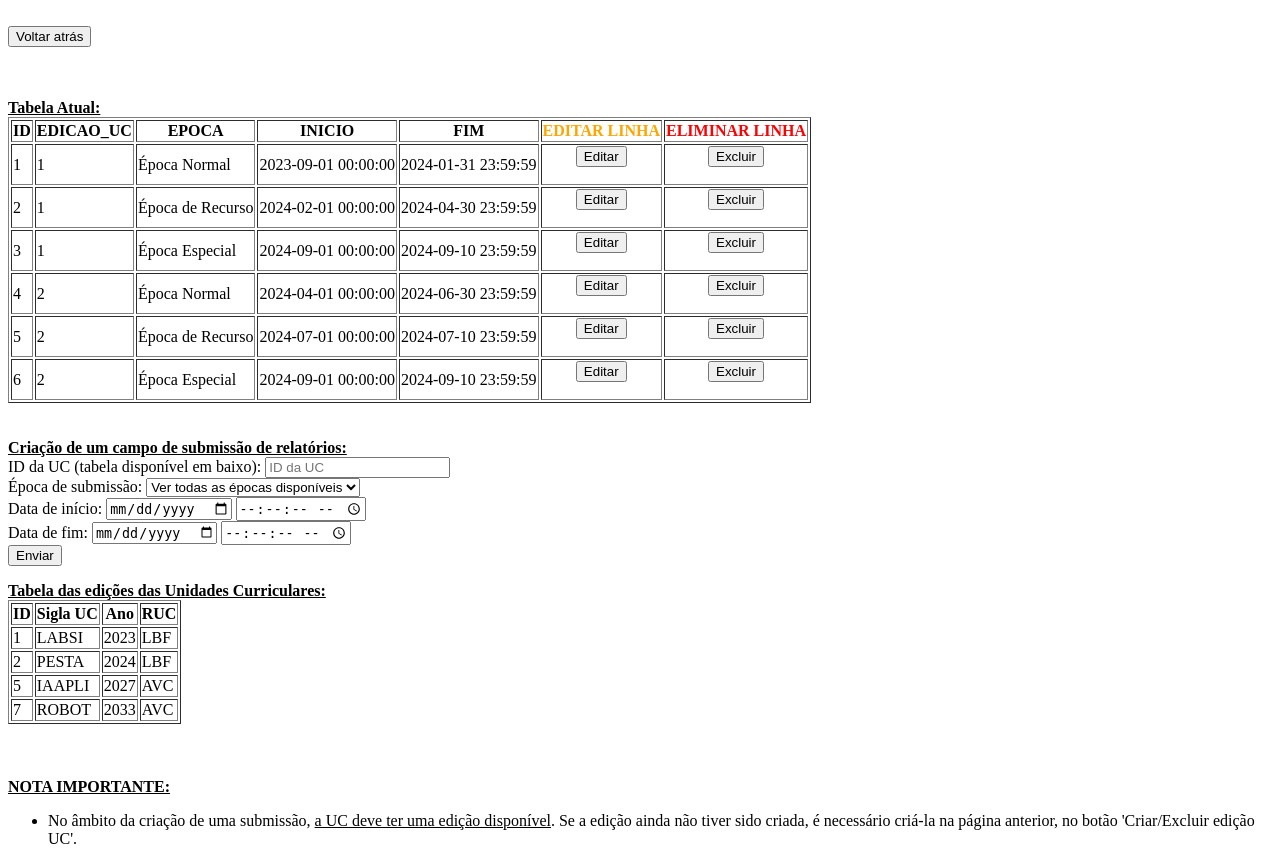
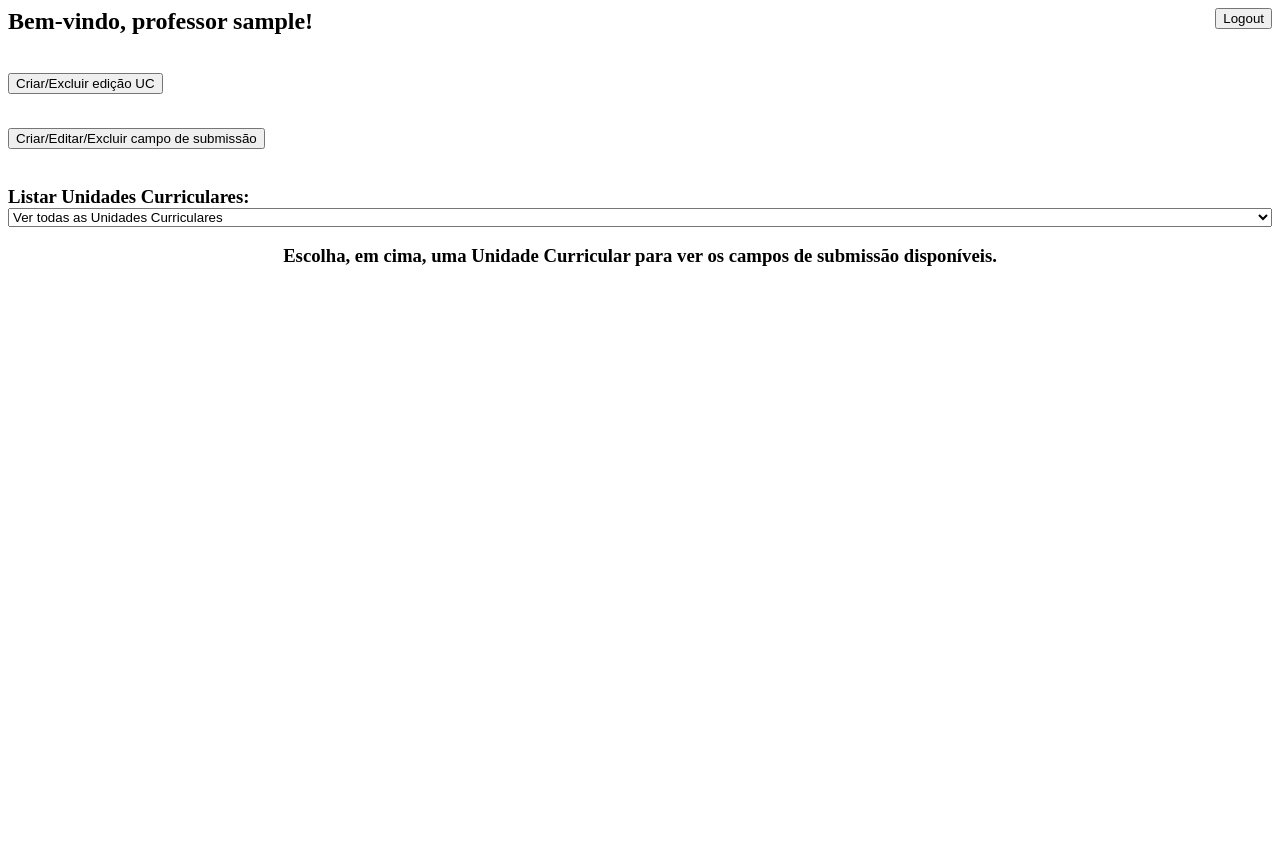
Before and after one commit to gustavof05/Projeto-PESTA, a PHP site: page /testeeeee.php in a window 1280 px wide. After the commit the page ends 266 px from the top, so only its background shows below. Run offline with PHP 8.4, Linux system fonts and the light colour scheme; the visitor is signed in with stand-in values (Sample User, id 1); data comes from the database, SQL or seed files in the repository; both versions use the stored data as it was after the commit.

Commit message:
15º Commit
Páginas de criação/edição de UC e AVALIACOES concluídas. Criação/Edição/Remoção de avaliações adaptada a ADMIN's e a RUC's

```diff
--- a/error.php
+++ b/error.php
@@ -6,7 +6,7 @@
     <br>
     <br>
     <br>
-    <div style="text-align:center"><h1>Ocorreu algum erro com os dados de login</h1></div>
+    <div style="text-align:center"><h1>Ocorreu algum erro com os dados de login ou não tem permissões para entrar nesta páginas</h1></div>
     <br>
     <br>
     <br>
--- a/testeeeee.php
+++ b/testeeeee.php
@@ -2,257 +2,277 @@
   $conexao = new SQLite3('bd_pesta.db');
   if(!$conexao) die("Erro ao conectar a base de dados."); //Houve erros na conexão
   date_default_timezone_set("Europe/Lisbon");
-  session_set_cookie_params(['httponly' => true]);  //Proteção contra roubos de sessão
-  session_start();  //Inicio de sessão
-  if ($_SESSION['user'] == "admin" || $_SESSION['user'] == "ruc") //Esta página só funciona para ADMIN'S e RUC'S
-  {
-//------------------------------------ENVIAR DADOS------------------------------------\\
-    if(isset($_POST['env'])) //Se o formulário for enviado
-    {
-      if(isset($_POST['id'], $_POST['epoca'], $_POST['inicio'], $_POST['fim'])) //Verificar se todos os campos foram preenchidos
-      {
-        //Recuperar dados do formulário
-        $id = $_POST['id'];
-        $epoca = $_POST['epoca'];
-        $inicio = $_POST['inicio'];
-        $fim = $_POST['fim'];
-        $di = $_POST['di'];
-        $df = $_POST['df'];
-        $inicio = $inicio . " " . $di;
-        $fim = $fim . " " . $df;
-        //Preparar a inserção da nova edição de UC
-        $stmt = $conexao->prepare("INSERT INTO AVALIACOES (EDICAO_UC, EPOCA, INICIO, FIM) VALUES (:id, :ep, :ini, :fm)");
-        $stmt->bindParam(':id', $id);
-        $stmt->bindParam(':ep', $epoca);
-        $stmt->bindParam(':ini', $inicio);
-        $stmt->bindParam(':fm', $fim);
-        $stmt->execute(); //Executar a submissão dos dados na BD
-        header('Location: ' . $_SERVER['PHP_SELF']); //Redireciona para a mesma página após a inserção dos dados
-        exit();
-      }
-    }
-//-----------------------------------ATUALIZAR DADOS-----------------------------------\\
-    if(isset($_POST['edit']))  //Se o botão de edição for clicado
-    {
-      if(isset($_POST['eid']))  //Verificar se o ID da linha a ser editada foi passado via POST
-      {
-        $eid = $_POST['eid']; //ID da linha a ser editada
-        header("Location: $_SERVER[PHP_SELF]?edit_id=$eid");  //Redireciona para a mesma página, mas com o ID da linha sendo editada
-        exit();
-      }
-    }
-    if(isset($_POST['update'])) //Se o botão de atualização for clicado
-    {
-      // Verifique se todos os campos necessários estão definidos
-      if(isset($_POST['id'], $_POST['new_inicio'], $_POST['new_fim']))
-      {
-        //Recuperar os dados do formulário de atualização
-        $id = $_POST['id'];
-        $new_inicio = $_POST['new_inicio'];
-        $new_fim = $_POST['new_fim'];
-        $new_di = $_POST['new_di'];
-        $new_df = $_POST['new_df'];
-        $new_inicio = $new_inicio . " " . $new_di;
-        $new_fim = $new_fim . " " . $new_df;
-        //Preparar a atualização das datas de início e de fim
-        $stmt = $conexao->prepare("UPDATE AVALIACOES SET INICIO = :ini, FIM = :fm WHERE ID = :id");
-        $stmt->bindParam(':id', $id);
-        $stmt->bindParam(':ini', $new_inicio);
-        $stmt->bindParam(':fm', $new_fim);
-        $stmt->execute(); //Executar a atualização dos dados na BD
-        header('Location: ' . $_SERVER['PHP_SELF']); //Redireciona para a mesma página após a atualização dos dados
-        exit();
-      }
-    }
-//-----------------------------------ELIMINAR DADOS-----------------------------------\\
-    if(isset($_POST['delete'])) //Se o botão de exclusão for clicado
-    {
-      if(isset($_POST['did']))  //Verificar se o ID da linha a ser excluída foi passado via POST
-      {
-        //Recuperar o ID da linha a ser excluída
-        $did = $_POST['did'];
-        //Preparar a exclusão da nova edição de UC
-        $stmt = $conexao->prepare("DELETE FROM AVALIACOES WHERE ID = :id");
-        $stmt->bindParam(':id', $did);
-        $stmt->execute(); //Executar a submissão dos dados na BD
-        header('Location: ' . $_SERVER['PHP_SELF']);
-        exit();
-      }
-    }
-    $resultado = $conexao->query("SELECT * FROM AVALIACOES"); //Consultar os dados da BD
+  $datual = date('Y-m-d H:i:s');  //Data de hoje
 ?>
 <html lang="pt">
   <head>
-    <title>Cria&ccedil;&atilde;o de submiss&otilde;es</title>
+    <title>Submiss&atilde;o de relat&oacute;rios</title>
+    <script>
+        function mostrar()
+        {
+          var uc = document.getElementById("FiltroDisciplinas").value;
+          document.getElementById("todos").style.display = "none";
+          document.getElementById("1").style.display = "none";
+          document.getElementById("2").style.display = "none";
+          if(uc == "0") document.getElementById("todos").style.display = "block";
+          else if(uc == "1") document.getElementById("1").style.display = "block";
+          else if(uc == "2") document.getElementById("2").style.display = "block";
+        }
+    </script>
   </head>
   <body>
-    <br>
-    <form action="sub_rel.php" method="POST">
-      <div style="text-align:left"><input type="submit" name="login" value="Voltar atrás"/></div>
+    <?php
+      session_set_cookie_params(['httponly' => true]);  //Proteção contra roubos de sessão
+      session_start();  //Inicio de sessão
+
+      if(!isset($_SESSION['user']))  //Se o usuário não estiver logado
+      {
+        header('Location: login.php');  //Redirecionar para a página de login
+        exit();
+      }
+//------------------------------------SEPARADOR ADMIN------------------------------------\\
+      if ($_SESSION['user'] == "admin")
+      {
+        echo "<b><h2>Bem-vindo, professor " . $_SESSION['user_aka'] . "!"
+    ?>
+    <form action="login.php" style="display: inline; float: right;" method="POST">
+      <input type="submit" name="logout" value="Logout"/>
+    </form>
+    <?php
+        echo "</b></h2><br>";
+    ?>
+    <form action="criar_uc.php" method="POST">
+      <input type="submit" name="cuc" value="Criar/Excluir edição UC"/>
     </form>
     <br>
-    <br>
-    <b><u>Tabela Atual:</u></b>
-    <table border="1">
-      <tr>
-        <th>ID</th>
-        <th>EDICAO_UC</th>
-        <th>EPOCA</th>
-        <th>INICIO</th>
-        <th>FIM</th>
-        <th style='color: orange'>EDITAR LINHA</th>
-        <th style='color: red'>ELIMINAR LINHA</th>
-      </tr>
+    <form action="criar_av.php" style="display: inline;" method="POST">
+      <input type="submit" name="ca" value="Criar/Editar/Excluir campo de submissão"/>
+    </form>
+    <!--Selecionar UC-->
+    <br><br><b><h3>Listar Unidades Curriculares:</b>
+    <select id='FiltroDisciplinas' name='FiltroDisciplinas' size='' style='width:100%;' onchange='mostrar()'>
+      <option value='0' selected>Ver todas as Unidades Curriculares</option>
       <?php
-        while($row = $resultado->fetchArray(SQLITE3_ASSOC)) //Mostrar cada linha da tabela
+        $queryucruc = $conexao->prepare("SELECT id, SIGLA FROM UC WHERE RUC = :ruc_sigla");
+        $queryucruc->bindValue(':ruc_sigla', $_SESSION['user_aka']);
+        $resultadoucruc = $queryucruc->execute();
+        while($row = $resultadoucruc->fetchArray(SQLITE3_ASSOC)) echo "<option value='" . $row['id'] . "'>" . $row['SIGLA'] . "</option>";
+        echo "</select></h3>";
+        echo "<div id='todos' style='display: block; text-align:center;'><h3><b>Escolha, em cima, uma Unidade Curricular para ver os campos de submissão disponíveis.</b></div>";
+        while($row)
         {
-          echo "<tr>";
-          echo "<td>" . $row['ID'] . "</td>";
-          echo "<td>" . $row['EDICAO_UC'] . "</td>";
-          echo "<td>" . $row['EPOCA'] . "</td>";
-          echo "<td>" . $row['INICIO'] . "</td>";
-          echo "<td>" . $row['FIM'] . "</td>";
-          //Botão de edição
-          echo "<td style='text-align:center'>";
-          if($_SESSION['user'] == "admin") //Se for ADMIN
+          echo "<div id='" . $row['id'] . "' style='display: none;'><h3><b>Campos de submissão para " . $row['SIGLA'] . ":</b></h3>";
+          //Verificar se existe uma edição aberta dentro do prazo
+          $resultado = $conexao->prepare("SELECT * FROM AVALIACOES WHERE EDICAO_UC = :id");
+          $query->bindValue(':id', $row['id']);
+          $resultado = $query->execute();
+          if($resultado)
           {
-            if(isset($_GET['edit_id']) && $_GET['edit_id'] == $row['ID'])
+            if ($resultado->fetchArray() != false)
             {
-              echo "<form action='" . htmlspecialchars($_SERVER["PHP_SELF"]) . "' method='POST'>";
-              echo "<input type='hidden' name='id' value='" . $row['ID'] . "'>";
-              echo "Nova Data de Início: <input type='date' name='new_inicio' value='" . $row['INICIO'] . "' required>";
-              echo "<input type='time' step='1' name='new_di' required><br>";
-              echo "Nova Data de Fim: <input type='date' name='new_fim' value='" . $row['FIM'] . "' required>";
-              echo "<input type='time' step='1' name='new_df' required><br>";
-              echo "<input type='submit' name='update' value='Atualizar'>";
-              echo "<input type='button' value='Cancelar' onclick='window.location.href=\"" . $_SERVER["PHP_SELF"] . "\"'>";
-              echo "</form>";
-            }
+              echo "Existem campos de submissão disponíveis neste momento:";
+              $resultado->reset();
+              echo "<br><br>";
+              while ($row = $resultado->fetchArray(SQLITE3_ASSOC))
+              {
+                $dinicial = strtotime($row["INICIO"]); //Converte a data do formato string para timestamp
+                $dfinal = strtotime($row["FIM"]); //Converte a data do formato string para timestamp
+                $hoje = strtotime($datual); //Converte a data atual para timestamp
+                $cor = ($hoje >= $dinicial && $hoje <= $dfinal) ? "green" : "red"; //Verifica se o prazo está ultrapassado
+                echo "<b>Época:</b> <span style='color: blue;'>". $row["EPOCA"]. "</span> - <b>Prazo: <span style='color: $cor; text-decoration: underline;'>" . $row["FIM"] . "</span></b><br>";
+        ?>
+    <form action="" enctype="multipart/form-data" method="POST">
+      <input type="file" name="file"/>
+      <input type="submit" name="enviar" value="Submeter"/>
+    </form>
+    <?php
+                if(isset($_POST["enviar"]))
+                {
+                  $arq = $_FILES["file"];
+                  $narq = explode(".", $arq["name"]);
+                  if($narq[sizeof($narq)-1] != "pdf") die("Não é possível dar upload do arquivo");
                   else
                   {
-              echo "<form action='" . htmlspecialchars($_SERVER["PHP_SELF"]) . "' method='POST'>";
-              echo "<input type='hidden' name='eid' value='" . $row['ID'] . "'>";
-              echo "<input type='submit' name='edit' value='Editar'>";
-              echo "</form>";
+                    move_uploaded_file($arq["tmp_name"], "relatorios/" . $arq["name"]);
+                    echo "Upload realizado";
                   }
                 }
-          else //Se não for ADMIN (mas for RUC)
+                echo "<br>";
+              }
+            }
+            else echo "<br><b>Não há nenhuma edição aberta dentro do prazo para submissão de relatórios.</b>";
+          }
+          else echo "<br><b>Erro na consulta da base de dados.</b>";
+          echo "</div>";
+        }
+      }
+//------------------------------------SEPARADOR RUC------------------------------------\\
+      else if ($_SESSION['user'] == "ruc")
       {
-            $uc_sigla = $_SESSION['user_aka']; //Sigla do RUC
-            //Consultar a tabela UC para obter o ID da UC
-            $query_uc = $conexao->prepare("SELECT id FROM UC WHERE RUC = :sigla");
-            $query_uc->bindValue(':sigla', $uc_sigla);
-            $result_uc = $query_uc->execute();
-            $uc_row = $result_uc->fetchArray(SQLITE3_ASSOC);  //Atribui o id das linhas(resultados) à variável
-            $uc_id = $uc_row['id'];
-            $edicao_uc_id = $row['EDICAO_UC']; // ID na coluna EDICAO_UC
-            if(isset($_GET['edit_id']) && $_GET['edit_id'] == $row['ID'])
+        echo "<b><h2>Bem-vindo, professor " . $_SESSION['user_aka'] . "!"
+    ?>
+    <form action="login.php" style="display: inline; float: right;" method="POST">
+      <input type="submit" name="logout" value="Logout"/>
+    </form>
+    <?php
+        echo "</b></h2><br>";
+    ?>
+    <form action="criar_av.php" style="display: inline;" method="POST">
+      <input type="submit" name="ca" value="Criar/Editar/Excluir campo de submissão"/>
+    </form>
+    <!--Selecionar UC-->
+    <br><br><b><h3>Listar Unidades Curriculares:</b>
+    <select id='FiltroDisciplinas' name='FiltroDisciplinas' size='' style='width:100%;' onchange='mostrar()'>
+      <option value='0' selected>Ver todas as Unidades Curriculares</option>
+      <?php
+        $queryucruc = $conexao->prepare("SELECT id, SIGLA FROM UC WHERE RUC = :ruc_sigla");
+        $queryucruc->bindValue(':ruc_sigla', $_SESSION['user_aka']);
+        $resultadoucruc = $queryucruc->execute();
+        while($row = $resultadoucruc->fetchArray(SQLITE3_ASSOC)) echo "<option value='" . $row['id'] . "'>" . $row['SIGLA'] . "</option>";
+        echo "</select></h3>";
+        echo "<div id='todos' style='display: block; text-align:center;'><h3><b>Escolha, em cima, uma Unidade Curricular para ver os campos de submissão disponíveis.</b></div>";
+        while($row)
         {
-              //Formulário de edição
-              echo "<form action='" . htmlspecialchars($_SERVER["PHP_SELF"]) . "' method='POST'>";
-              echo "<input type='hidden' name='id' value='" . $row['ID'] . "'>";
-              echo "Nova Data de Início: <input type='date' name='new_inicio' value='" . $row['INICIO'] . "' required>";
-              echo "<input type='time' step='1' name='new_di' required><br>";
-              echo "Nova Data de Fim: <input type='date' name='new_fim' value='" . $row['FIM'] . "' required>";
-              echo "<input type='time' step='1' name='new_df' required><br>";
-              echo "<input type='submit' name='update' value='Atualizar'>";
-              echo "<input type='button' value='Cancelar' onclick='window.location.href=\"" . $_SERVER["PHP_SELF"] . "\"'>";
-              echo "</form>";
+          echo "<div id='" . $row['id'] . "' style='display: none;'><h3><b>Campos de submissão para " . $row['SIGLA'] . ":</b></h3>";
+          //Verificar se existe uma edição aberta dentro do prazo
+          $resultado = $conexao->prepare("SELECT * FROM AVALIACOES WHERE EDICAO_UC = :id");
+          $query->bindValue(':id', $row['id']);
+          $resultado = $query->execute();
+          if($resultado)
+          {
+            if ($resultado->fetchArray() != false)
+            {
+              echo "Existem campos de submissão disponíveis neste momento:";
+              $resultado->reset();
+              echo "<br><br>";
+              while ($row = $resultado->fetchArray(SQLITE3_ASSOC))
+              {
+                $dinicial = strtotime($row["INICIO"]); //Converte a data do formato string para timestamp
+                $dfinal = strtotime($row["FIM"]); //Converte a data do formato string para timestamp
+                $hoje = strtotime($datual); //Converte a data atual para timestamp
+                $cor = ($hoje >= $dinicial && $hoje <= $dfinal) ? "green" : "red"; //Verifica se o prazo está ultrapassado
+                echo "<b>Época:</b> <span style='color: blue;'>". $row["EPOCA"]. "</span> - <b>Prazo: <span style='color: $cor; text-decoration: underline;'>" . $row["FIM"] . "</span></b><br>";
+        ?>
+    <form action="" enctype="multipart/form-data" method="POST">
+      <input type="file" name="file"/>
+      <input type="submit" name="enviar" value="Submeter"/>
+    </form>
+    <?php
+                if(isset($_POST["enviar"]))
+                {
+                  $arq = $_FILES["file"];
+                  $narq = explode(".", $arq["name"]);
+                  if($narq[sizeof($narq)-1] != "pdf") die("Não é possível dar upload do arquivo");
+                  else
+                  {
+                    move_uploaded_file($arq["tmp_name"], "relatorios/" . $arq["name"]);
+                    echo "Upload realizado";
                   }
-            else if($edicao_uc_id == $uc_id) //Verificar se o id da UC do RUC corresponde ao id da EDICAO_UC
+                }
+                echo "<br>";
+              }
+            }
+            else echo "<br><b>Não há nenhuma edição aberta dentro do prazo para submissão de relatórios.</b>";
+          }
+          else echo "<br><b>Erro na consulta da base de dados.</b>";
+          echo "</div>";
+        }
+      }
+//--------------------------------------SEPARADOR ALUNO--------------------------------------\\
+      else
       {
-              //Botão de edição
-              echo "<form action='" . htmlspecialchars($_SERVER["PHP_SELF"]) . "' method='POST'>";
-              echo "<input type='hidden' name='eid' value='" . $row['ID'] . "'>";
-              echo "<input type='submit' name='edit' value='Editar'>";
-              echo "</form>";
+        echo "<b><h2>Bem-vindo, aluno nº" . $_SESSION['user_aka'] . "!"
+    ?>
+    <form action="login.php" style="display: inline; float: right;" method="POST">
+      <input type="submit" name="logout" value="Logout"/>
+    </form>
+    <?php
+        echo "</b></h2>";
+        //Botões para visualizar UCs e respetivos campos de submissão (com prazos visíveis)
+        echo "<br><b><h3>Listar Unidades Curriculares:</b>
+        <select id='FiltroDisciplinas' name='FiltroDisciplinas' size='' style='width:100%;' onchange='mostrar()'>
+          <option value='0' selected>Ver todas as Unidades Curriculares</option>
+          <option value='1' >Laborat&oacute;rio de Sistemas (LABSI)</option>
+          <option value='2' >Projeto / Est&aacute;gio (PESTA)</option>
+        </select></h3>";
+        echo "<div id='todos' style='display: block; text-align:center;'><h3><b>Escolha, em cima, uma Unidade Curricular para ver os campos de submissão disponíveis.</b></div>";
+        echo "<div id='labsi' style='display: none;'><h3><b>Campos de submissão para Laboratório de Sistemas (LABSI):</b></h3>";
+        //Verificar se existe uma edição aberta dentro do prazo
+        $resultado = $conexao->query("SELECT * FROM AVALIACOES WHERE EDICAO_UC = 1 AND INICIO <= '$datual' AND FIM >= '$datual'");
+        if($resultado)
+        {
+          if ($resultado->fetchArray() != false)
+          {
+            echo "Existem campos de submissão disponíveis neste momento:";
+            $resultado->reset();
+            echo "<br><br>";
+            while ($row = $resultado->fetchArray(SQLITE3_ASSOC))
+            {
+              echo "<b>Época:</b> <span style='color: blue;'>". $row["EPOCA"]. "</span> - <b>Prazo: <span style='text-decoration: underline;'>" . $row["FIM"] . "</span></b><br>";
+    ?>
+    <form action="" enctype="multipart/form-data" method="POST">
+			<input type="file" name="file"/>
+      <input type="submit" name="enviar" value="Submeter"/>
+    </form>
+    <?php
+              if(isset($_POST["enviar"]))
+              {
+                $arq = $_FILES["file"];
+                $narq = explode(".", $arq["name"]);
+                if($narq[sizeof($narq)-1] != "pdf") die("Não é possível dar upload do arquivo");
+                else
+                {
+                  move_uploaded_file($arq["tmp_name"], "relatorios/" . $arq["name"]);
+                  echo "Upload realizado";
                 }
-            else echo"---";   //Se o UC não for do RUC
               }
-          echo "</td>";
-          //Botão de exclusão
-          echo "<td style='text-align:center'>";
-          if($_SESSION['user'] == "admin") //Se for ADMIN
+              echo "<br>";
+            }
+          }
+          else echo "<br><b>Não há nenhuma edição aberta dentro do prazo para submissão de relatórios.</b>";
+        }
+        else echo "<br><b>Erro na consulta da base de dados.</b>";
+        echo "</div>";
+        echo "<div id='pesta' style='display: none;'><h3><b>Campos de submissão para Projeto / Estágio (PESTA):</b></h3>";
+        //Verificar se existe uma edição aberta dentro do prazo
+        $resultado = $conexao->query("SELECT * FROM AVALIACOES WHERE EDICAO_UC = 2 AND (INICIO <= '$datual' AND FIM >= '$datual') /*OR (INICIO <= '2024-05-18 15:16:00' AND FIM >= '2024-06-18 15:16:00')*/");
+        if($resultado)
         {
-            echo "<form action='" . htmlspecialchars($_SERVER["PHP_SELF"]) . "' method='POST'>";
-            echo "<input type='hidden' name='did' value='" . $row['ID'] . "'>";
-            echo "<input type='submit' name='delete' value='Excluir'>";
-            echo "</form>";
+          if ($resultado->fetchArray() != false)
+          {
+            echo "Existem campos de submissão disponíveis neste momento:";
+            $resultado->reset();
+            echo "<br><br>";
+            while ($row = $resultado->fetchArray(SQLITE3_ASSOC))
+            {
+              echo "<b>Época:</b> <span style='color: blue;'>". $row["EPOCA"]. "</span> - <b>Prazo: <span style='text-decoration: underline;'>" . $row["FIM"] . "</span></b><br>";
+    ?>
+    <form action="" enctype="multipart/form-data" method="POST">
+      <input type="file" name="file"/>
+      <input type="submit" name="enviar" value="Submeter"/>
+    </form>
+    <?php
+              if(isset($_POST["enviar"]))
+              {
+                $arq = $_FILES["file"];
+                $narq = explode(".", $arq["name"]);
+                if($narq[sizeof($narq)-1] != "pdf") die("Não é possível dar upload do arquivo");
+                else
+                {
+                  move_uploaded_file($arq["tmp_name"], "relatorios/" . $arq["name"]);
+                  echo "Upload realizado";
                 }
-          else //Se não for ADMIN (mas for RUC)
-          {
-            $uc_sigla = $_SESSION['user_aka']; //Sigla do RUC
-            //Consultar a tabela UC para obter o ID da UC
-            $query_uc = $conexao->prepare("SELECT id FROM UC WHERE RUC = :sigla");
-            $query_uc->bindValue(':sigla', $uc_sigla);
-            $result_uc = $query_uc->execute();
-            $uc_row = $result_uc->fetchArray(SQLITE3_ASSOC);  //Atribui o id das linhas(resultados) à variável
-            $uc_id = $uc_row['id'];
-            $edicao_uc_id = $row['EDICAO_UC']; // ID na coluna EDICAO_UC
-            if($edicao_uc_id == $uc_id) //Verificar se o id da UC do RUC corresponde ao id da EDICAO_UC
-            {
-              echo "<form action='" . htmlspecialchars($_SERVER["PHP_SELF"]) . "' method='POST'>";
-              echo "<input type='hidden' name='did' value='" . $row['ID'] . "'>";
-              echo "<input type='submit' name='delete' value='Excluir'>";
-              echo "</form>";
               }
-            else echo"---";   //Se o UC não for do RUC
-            echo "</td>";
+              echo "<br>";
             }
-          echo "</tr>";
+          }
+          else echo "<br><b>Não há nenhuma edição aberta dentro do prazo para submissão de relatórios.</b>";
+        }
+        else echo "<br><b>Erro na consulta da base de dados.</b>";
+        echo "</div>";
       }
     ?>
-    </table>
-    <br><br>
-    <b><u>Criação de um campo de submissão de relatórios:</u></b>
-    <form action="" method="POST">
-        ID da UC (tabela disponível em baixo): <input type="text" name="id" value="" autocomplete="off" placeholder="ID da UC" required>
-        <br>
-        Época de submissão: <select id='FiltroEpocas' name='epoca' size='' required>
-          <option value='' selected disabled>Ver todas as épocas disponíveis</option>
-          <option value='Época Normal'>Época Normal</option>
-          <option value='Época de Recurso'>Época de Recurso</option>
-          <option value='Época Especial'>Época Especial</option>
-        </select>
-        <br>
-        Data de início: <input type="date" id="ini" name="inicio" required>
-        <input type="time" step="1" name="di" required>
-        <br>
-        Data de fim: <input type="date" id="fm" name="fim" required>
-        <input type="time" step="1" name="df" required>
-        <br>
-        <input type="submit" name="env" value="Enviar"/>
-    </form>
     <?php
-      $resultado->reset();  //Limpar os resultados anteriores
-      $resultado = $conexao->query("SELECT * FROM UC"); //Consultar os dados da BD
-    ?>
-    <b><u>Tabela das edições das Unidades Curriculares:</u></b>
-    <table border="1">
-      <tr>
-        <th>ID</th>
-        <th>Sigla UC</th>
-        <th>Ano</th>
-        <th>RUC</th>
-      </tr>
-      <?php
-        while($row = $resultado->fetchArray(SQLITE3_ASSOC)) //Mostrar cada linha da tabela
-        {
-          echo "<tr>";
-          echo "<td>" . $row['id'] . "</td>";
-          echo "<td>" . $row['SIGLA'] . "</td>";
-          echo "<td>" . $row['ANO'] . "</td>";
-          echo "<td>" . $row['RUC'] . "</td>";
-          echo "</tr>";
-        }
-      ?>
-    </table>
-    <br><br><br>
-    <b><u>NOTA IMPORTANTE:</u></b>
-    <ul><li>No âmbito da criação de uma submissão, <u>a UC deve ter uma edição disponível</u>. Se a edição ainda não tiver sido criada, é necessário criá-la na página anterior, no botão 'Criar/Excluir edição UC'.</li>
-    <?php
-  }
-  else header('Location: error.php');
       $conexao->close();  //Fechar conexão com o banco de dados
     ?>
   </body>
```
Also changed, not shown: criar_av.php (+40 -19 lines), criar_uc.php (+6 -2 lines), sub_rel.php (+9 -48 lines), bd_pesta.db. Lines whose indentation alone changed are shown as unchanged.
